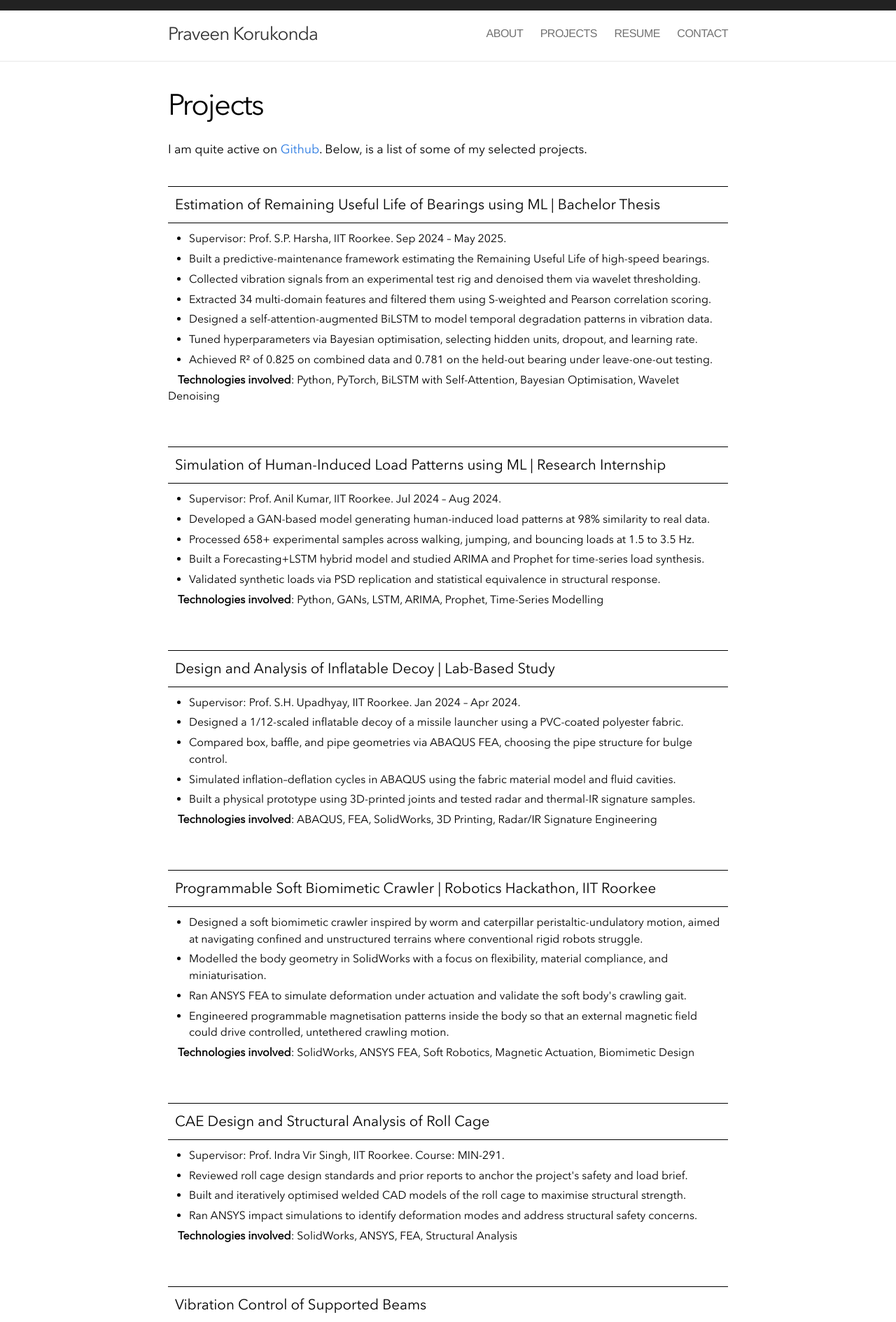
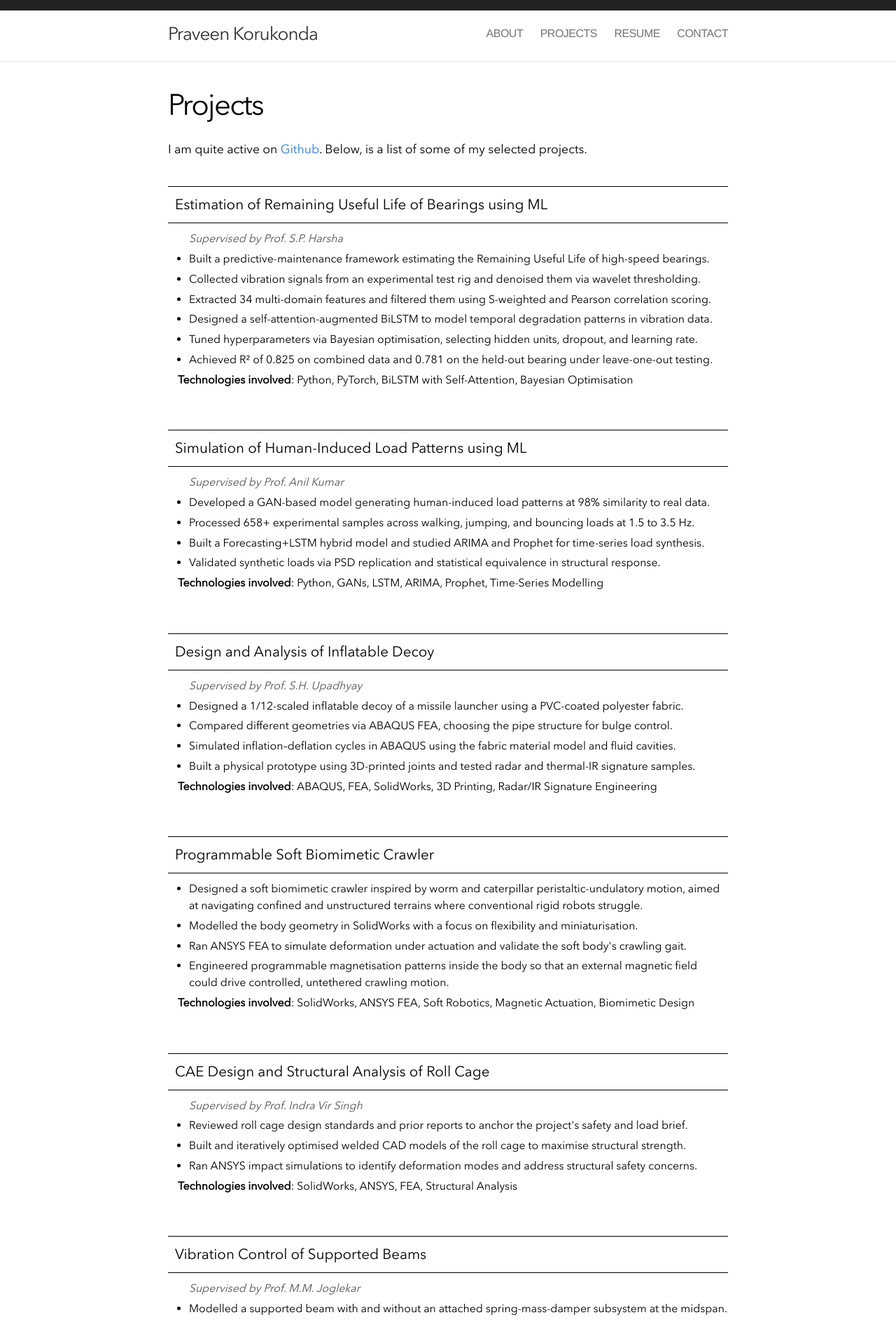
Before and after one commit to kpraveenkumar19/kpraveenkumar19.github.io, a Jekyll site: the page built from projects.html, in a window 1280 px wide. Shown: the top 1889 px of the page at 70% size. Built offline with Jekyll 4.4.1, drawn with Linux system fonts in a browser that asks for light colours; nearby versions of some CDN libraries; some of the changed text lies outside the part shown.

Commit message:
Highlight project supervisor as italicized line
Move the supervisor info out of the description bullets and into a
dedicated italicized line between the project name and the bullets.
Drop dates, course codes, and institution from the supervisor info,
keeping just the professor's name as requested.

Made-with: Cursor

```diff
--- a/_data/projects.yml
+++ b/_data/projects.yml
@@ -1,18 +1,18 @@
-- name: "Estimation of Remaining Useful Life of Bearings using ML | Bachelor Thesis"
+- name: "Estimation of Remaining Useful Life of Bearings using ML"
+  supervisor: "Prof. S.P. Harsha"
   description:
-    - "Supervisor: Prof. S.P. Harsha, IIT Roorkee. Sep 2024 \u2013 May 2025."
     - Built a predictive-maintenance framework estimating the Remaining Useful Life of high-speed bearings.
     - Collected vibration signals from an experimental test rig and denoised them via wavelet thresholding.
     - Extracted 34 multi-domain features and filtered them using S-weighted and Pearson correlation scoring.
     - Designed a self-attention-augmented BiLSTM to model temporal degradation patterns in vibration data.
     - Tuned hyperparameters via Bayesian optimisation, selecting hidden units, dropout, and learning rate.
     - "Achieved R\xB2 of 0.825 on combined data and 0.781 on the held-out bearing under leave-one-out testing."
-  tech: "Python, PyTorch, BiLSTM with Self-Attention, Bayesian Optimisation, Wavelet Denoising"
+  tech: "Python, PyTorch, BiLSTM with Self-Attention, Bayesian Optimisation"
 
 
-- name: "Simulation of Human-Induced Load Patterns using ML | Research Internship"
+- name: "Simulation of Human-Induced Load Patterns using ML "
+  supervisor: "Prof. Anil Kumar"
   description:
-    - "Supervisor: Prof. Anil Kumar, IIT Roorkee. Jul 2024 \u2013 Aug 2024."
     - Developed a GAN-based model generating human-induced load patterns at 98% similarity to real data.
     - Processed 658+ experimental samples across walking, jumping, and bouncing loads at 1.5 to 3.5 Hz.
     - Built a Forecasting+LSTM hybrid model and studied ARIMA and Prophet for time-series load synthesis.
@@ -20,28 +20,28 @@
   tech: "Python, GANs, LSTM, ARIMA, Prophet, Time-Series Modelling"
 
 
-- name: "Design and Analysis of Inflatable Decoy | Lab-Based Study"
+- name: "Design and Analysis of Inflatable Decoy"
+  supervisor: "Prof. S.H. Upadhyay"
   description:
-    - "Supervisor: Prof. S.H. Upadhyay, IIT Roorkee. Jan 2024 \u2013 Apr 2024."
     - Designed a 1/12-scaled inflatable decoy of a missile launcher using a PVC-coated polyester fabric.
-    - Compared box, baffle, and pipe geometries via ABAQUS FEA, choosing the pipe structure for bulge control.
+    - Compared different geometries via ABAQUS FEA, choosing the pipe structure for bulge control.
     - "Simulated inflation\u2013deflation cycles in ABAQUS using the fabric material model and fluid cavities."
     - Built a physical prototype using 3D-printed joints and tested radar and thermal-IR signature samples.
   tech: "ABAQUS, FEA, SolidWorks, 3D Printing, Radar/IR Signature Engineering"
 
 
-- name: "Programmable Soft Biomimetic Crawler | Robotics Hackathon, IIT Roorkee"
+- name: "Programmable Soft Biomimetic Crawler"
   description:
     - Designed a soft biomimetic crawler inspired by worm and caterpillar peristaltic-undulatory motion, aimed at navigating confined and unstructured terrains where conventional rigid robots struggle.
-    - Modelled the body geometry in SolidWorks with a focus on flexibility, material compliance, and miniaturisation.
+    - Modelled the body geometry in SolidWorks with a focus on flexibility and miniaturisation.
     - Ran ANSYS FEA to simulate deformation under actuation and validate the soft body's crawling gait.
     - Engineered programmable magnetisation patterns inside the body so that an external magnetic field could drive controlled, untethered crawling motion.
   tech: "SolidWorks, ANSYS FEA, Soft Robotics, Magnetic Actuation, Biomimetic Design"
 
 
 - name: "CAE Design and Structural Analysis of Roll Cage"
+  supervisor: "Prof. Indra Vir Singh"
   description:
-    - "Supervisor: Prof. Indra Vir Singh, IIT Roorkee. Course: MIN-291."
     - Reviewed roll cage design standards and prior reports to anchor the project's safety and load brief.
     - Built and iteratively optimised welded CAD models of the roll cage to maximise structural strength.
     - Ran ANSYS impact simulations to identify deformation modes and address structural safety concerns.
@@ -49,16 +49,16 @@
 
 
 - name: "Vibration Control of Supported Beams"
+  supervisor: "Prof. M.M. Joglekar"
   description:
-    - "Supervisor: Prof. M.M. Joglekar, IIT Roorkee. Course: MIN-321."
     - Modelled a supported beam with and without an attached spring-mass-damper subsystem at the midspan.
     - Ran MATLAB simulations to compare dynamic responses and quantify the SMD's vibration suppression.
   tech: "MATLAB, Structural Dynamics, Spring-Mass-Damper Modelling"
 
 
 - name: "Code Development of 1-D Fanno Flow"
+  supervisor: "Prof. Ankit Bansal"
   description:
-    - "Supervisor: Prof. Ankit Bansal, IIT Roorkee. Course: MIN-345."
     - Built a MATLAB tool simulating 1-D Fanno flow with shock waves and frictional gas-dynamics effects.
     - Implemented governing equations, validated against analytical results, and tuned numerical stability.
   tech: "MATLAB, Compressible Flow, Numerical Methods"
@@ -69,7 +69,6 @@
     repo: "image-denoiser"
   source_url: "https://github.com/kpraveenkumar19/image-denoiser"
   description:
-    - Vision and Language Group (VLG), IIT Roorkee.
     - Designed an autoencoder-based image denoiser for low-light photos, reaching a PSNR of 28.256 dB.
     - Applied RIDNet to improve visibility and detail retention, raising PSNR to 30.579 dB on the same set.
   tech: "Python, PyTorch, Autoencoders, RIDNet, Computer Vision"
@@ -80,7 +79,6 @@
     repo: "stock-sentiment"
   source_url: "https://github.com/kpraveenkumar19/stock-sentiment"
   description:
-    - Finance Club, IIT Roorkee.
     - Built an NLP-driven sentiment model to predict stock-price movements from financial news headlines.
     - Back-tested the trading strategy on historical data, yielding 17.12% returns and a 1.34 Sharpe ratio.
   tech: "Python, NLP, Sentiment Analysis, Back-testing"
--- a/assets/css/main.css
+++ b/assets/css/main.css
@@ -156,6 +156,17 @@ body {
 
 .star-button {
   float: right;
+}
+
+.project-supervisor {
+  padding-top: 10px;
+  padding-left: 30px;
+  font-style: italic;
+  color: #555;
+}
+
+.project-supervisor + .project-description {
+  padding-top: 5px;
 }
 
 .project-description {
--- a/projects.html
+++ b/projects.html
@@ -28,6 +28,9 @@ title: Projects
             {% endif %}
           </span>
         </div>
+        {% if project.supervisor %}
+          <div class="project-supervisor"><em>Supervised by {{ project.supervisor }}</em></div>
+        {% endif %}
         <ul class="project-description">
           {% for line in project.description %}
             <li>{{ line }}</li>
```
